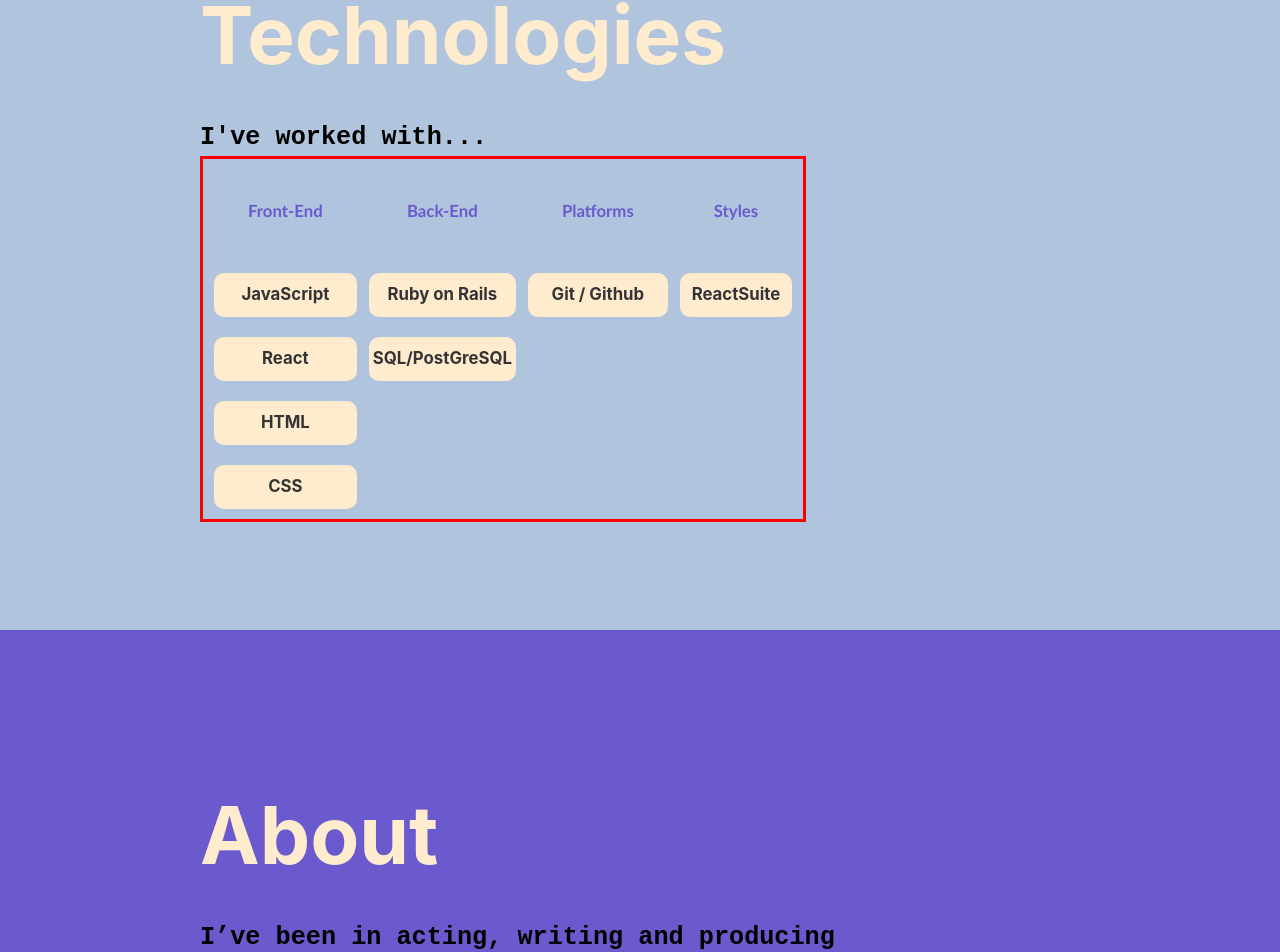
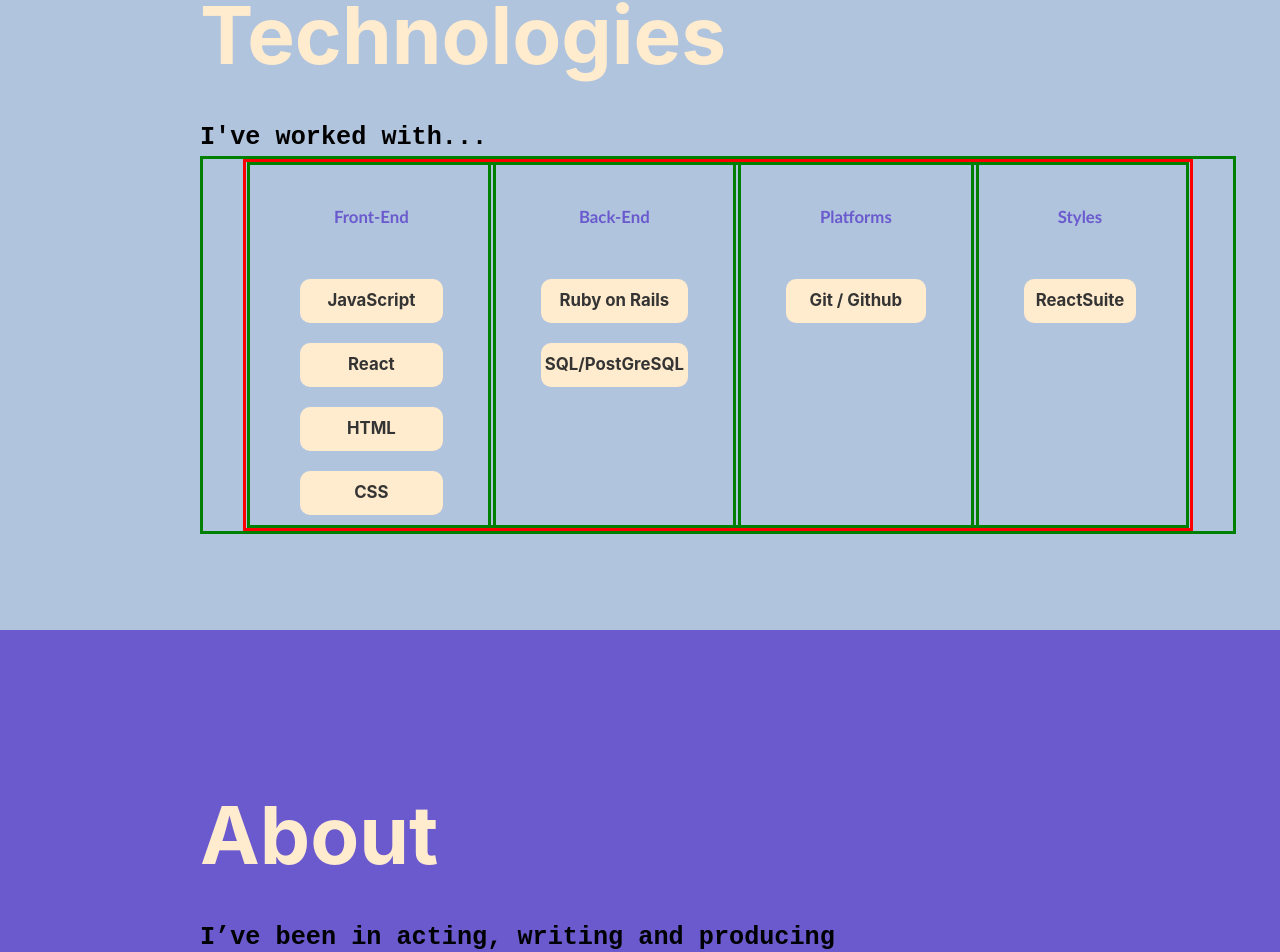
Before and after one commit to robotriley/portfolio-site, a React (Create React App) app: page / in a window 1280 px wide. Shown: the part 1770-2722 px from the top of the page. Built offline with nearby package versions, Linux system fonts and the light colour scheme.

Commit message:
getting somewhere with grids

```diff
--- a/src/App.css
+++ b/src/App.css
@@ -197,6 +197,9 @@
   display: flex;
   flex-direction: column;
   align-content: center;
+  border: solid green;
+  padding-left: 40px;
+  padding-right: 40px;
 }
 
 /* ***** CONTACT SECTION ***** */
```
